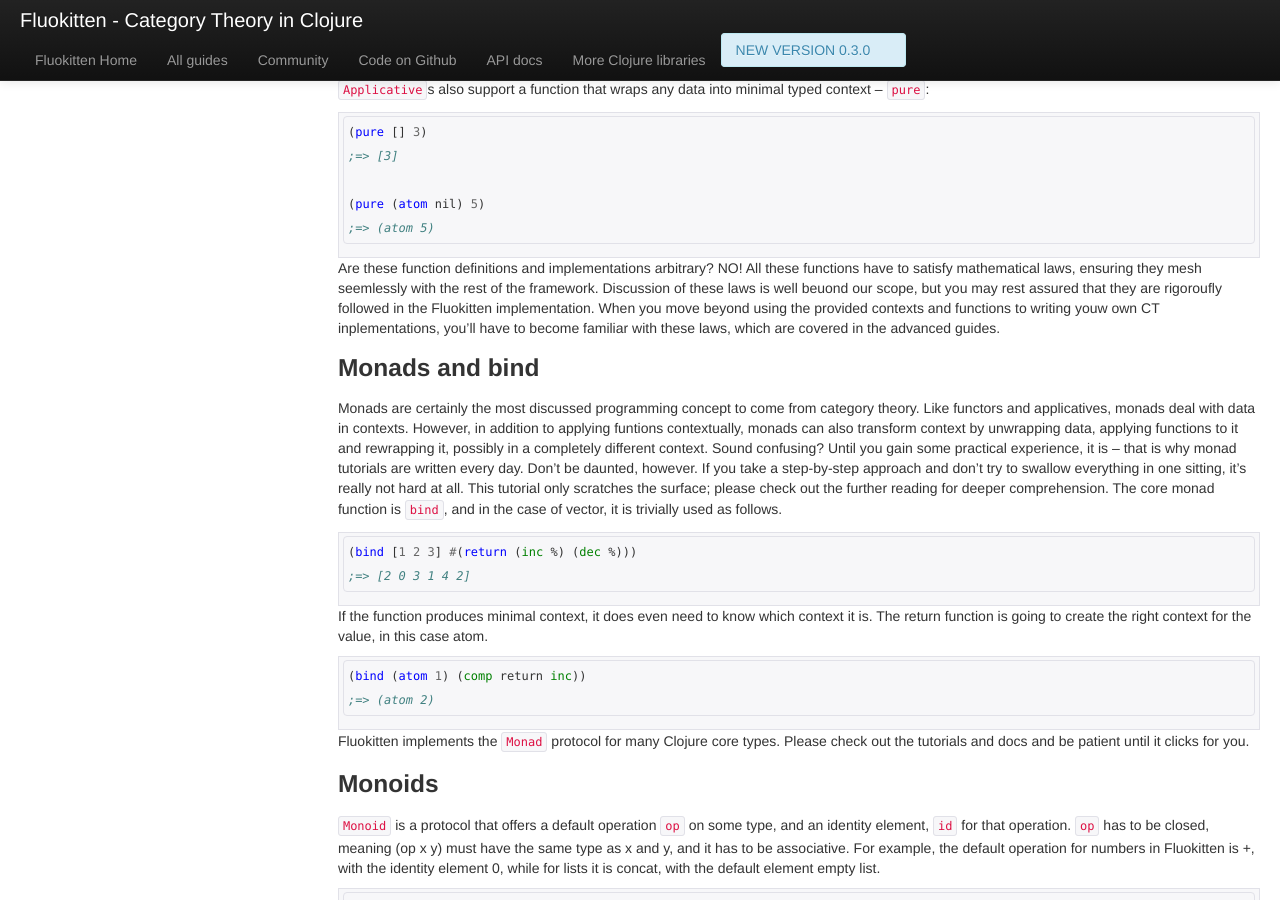
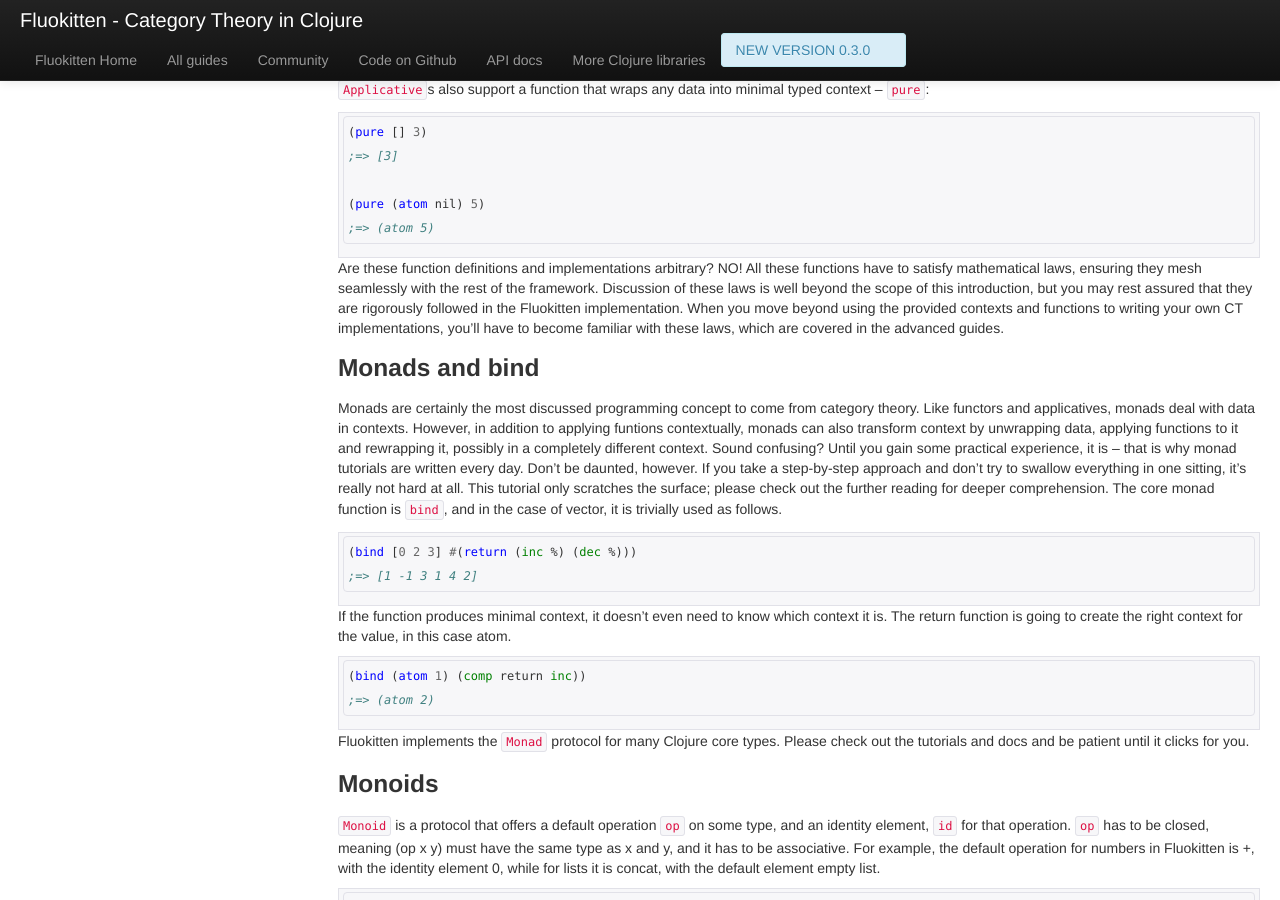
Before and after one commit to uncomplicate/fluokitten, a Jekyll site: the page built from articles/getting_started.md, in a window 1280 px wide and 900 px high, scrolled down 3074 px. Built offline with Jekyll 4.4.1, drawn with Linux system fonts in a browser that asks for light colours; some web fonts are replaced; Markdown is read by kramdown in place of the engine named in the settings.

Commit message:
Fixed some typos

````diff
--- a/articles/getting_started.md
+++ b/articles/getting_started.md
@@ -148,7 +148,7 @@ More simple examples:
 ;=> (atom 5)
 ```
 
-Are these function definitions and implementations arbitrary? NO! All these functions have to satisfy mathematical laws, ensuring they mesh seemlessly with the rest of the framework. Discussion of these laws is well beuond our scope, but you may rest assured that they are rigoroufly followed in the Fluokitten implementation. When you move beyond using the provided contexts and functions to writing youw own CT inplementations, you'll have to become familiar with these laws, which are covered in the advanced guides.
+Are these function definitions and implementations arbitrary? NO! All these functions have to satisfy mathematical laws, ensuring they mesh seamlessly with the rest of the framework. Discussion of these laws is well beyond the scope of this introduction, but you may rest assured that they are rigorously followed in the Fluokitten implementation. When you move beyond using the provided contexts and functions to writing your own CT implementations, you'll have to become familiar with these laws, which are covered in the advanced guides.
 
 ### Monads and bind
 
@@ -156,11 +156,11 @@ Monads are certainly the most discussed programming concept to come from categor
 The core monad function is `bind`, and in the case of vector, it is trivially used as follows.
 
 ```clojure
-(bind [1 2 3] #(return (inc %) (dec %)))
-;=> [2 0 3 1 4 2]
+(bind [0 2 3] #(return (inc %) (dec %)))
+;=> [1 -1 3 1 4 2]
 ```
 
-If the function produces minimal context, it does even need to know which context it is. The return function is going to create the right context for the value, in this case atom.
+If the function produces minimal context, it doesn't even need to know which context it is. The return function is going to create the right context for the value, in this case atom.
 
 ```clojure
 (bind (atom 1) (comp return inc))
````
